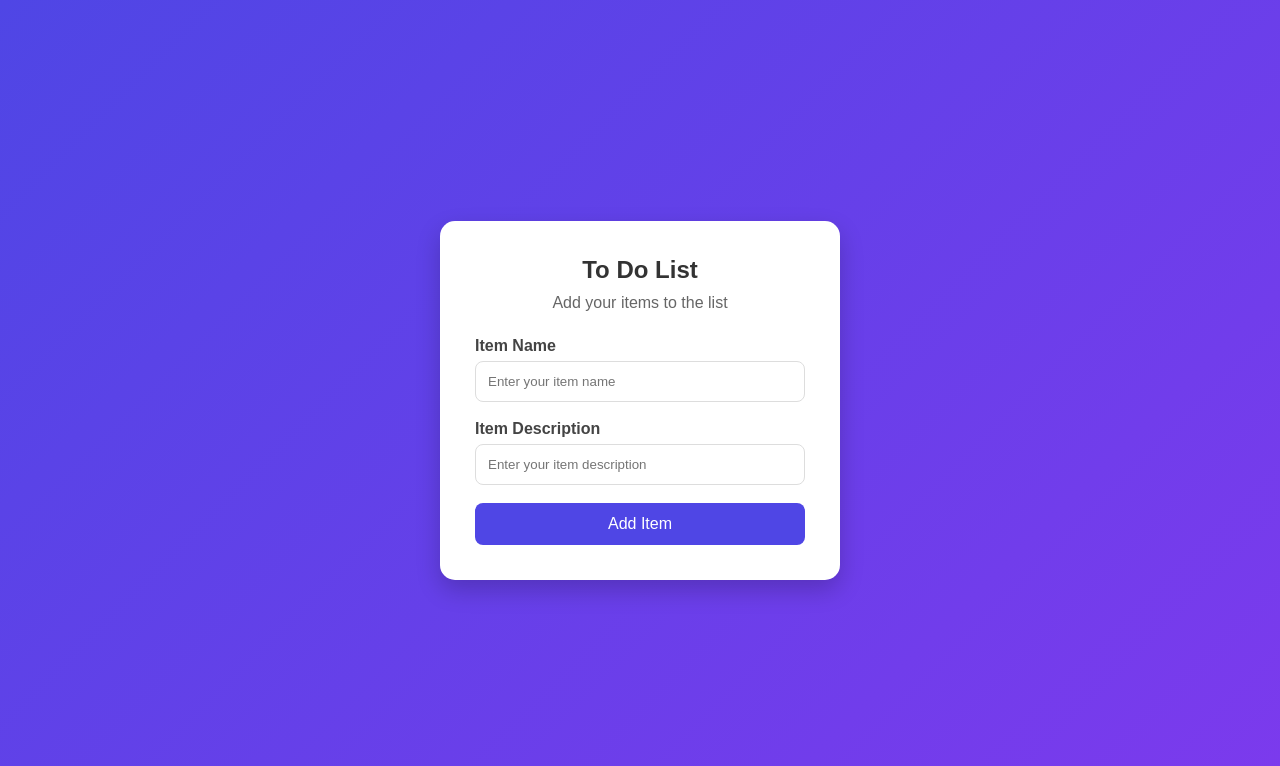
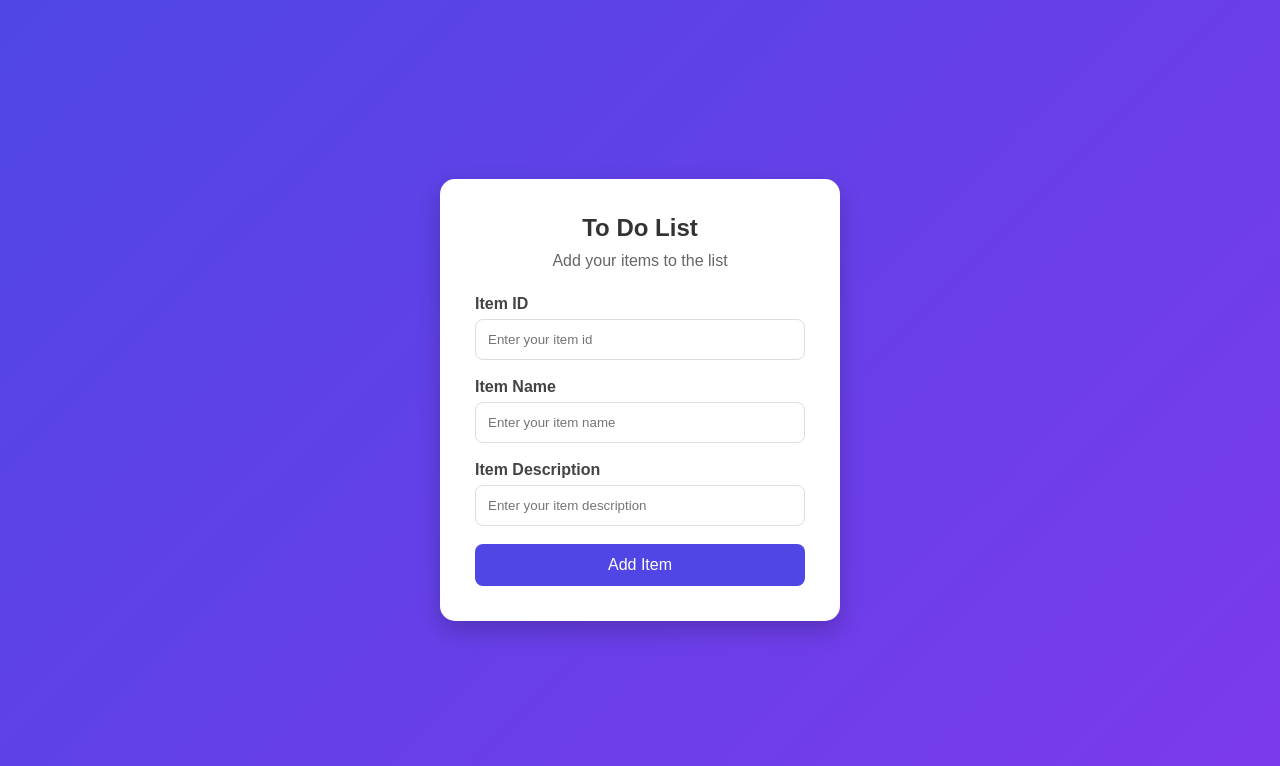
Before and after one commit to sanath1211/Devops, a Flask app: page /to-do in a window 1280 px wide. Shown: the top 766 px of the page. Run offline with Flask 3, Linux system fonts and the light colour scheme.

Commit message:
Added Item Id field

```diff
--- a/frontend/templates/to-do.html
+++ b/frontend/templates/to-do.html
@@ -108,6 +108,16 @@
         <form action="/add-item" method="POST">
 
             <div class="form-group">
+                <label for="item_id">Item ID</label>
+                <input
+                    type="text"
+                    id="item_id"
+                    name="item_id"
+                    placeholder="Enter your item id"
+                    required>
+            </div>
+
+            <div class="form-group">
                 <label for="item_name">Item Name</label>
                 <input
                     type="text"
@@ -116,6 +126,7 @@
                     placeholder="Enter your item name"
                     required>
             </div>
+
 
             <div class="form-group">
                 <label for="description">Item Description</label>
```
